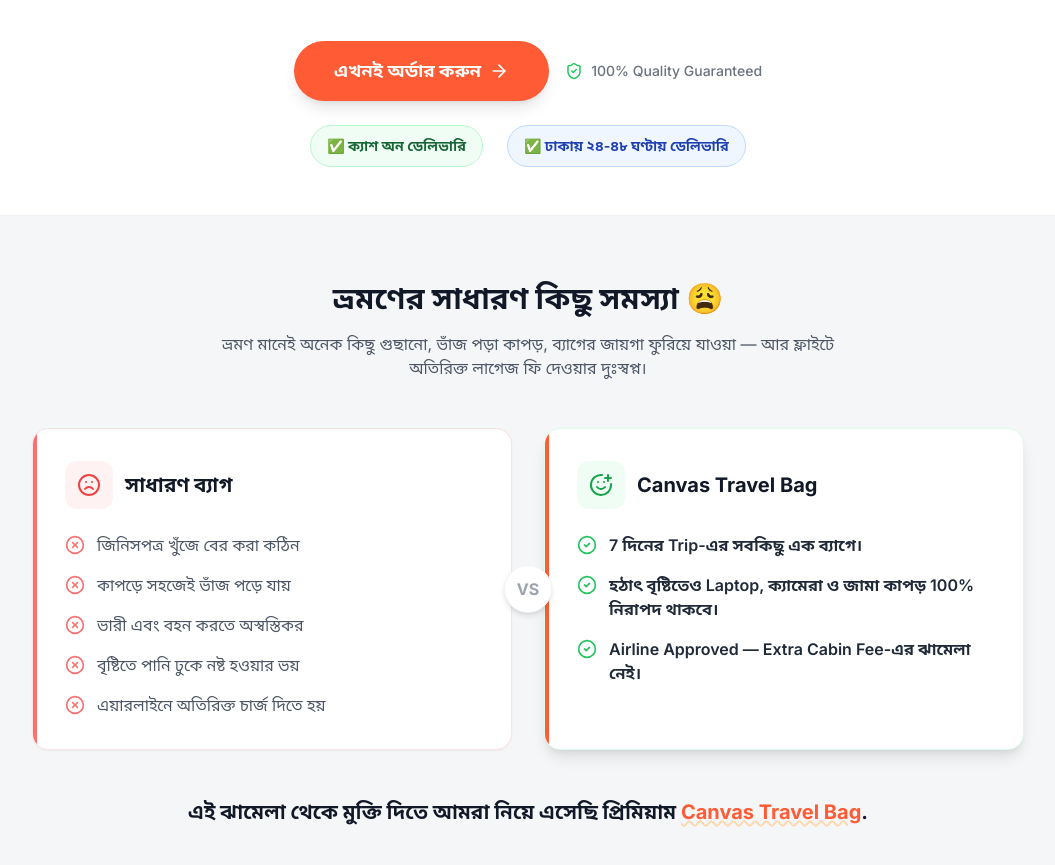
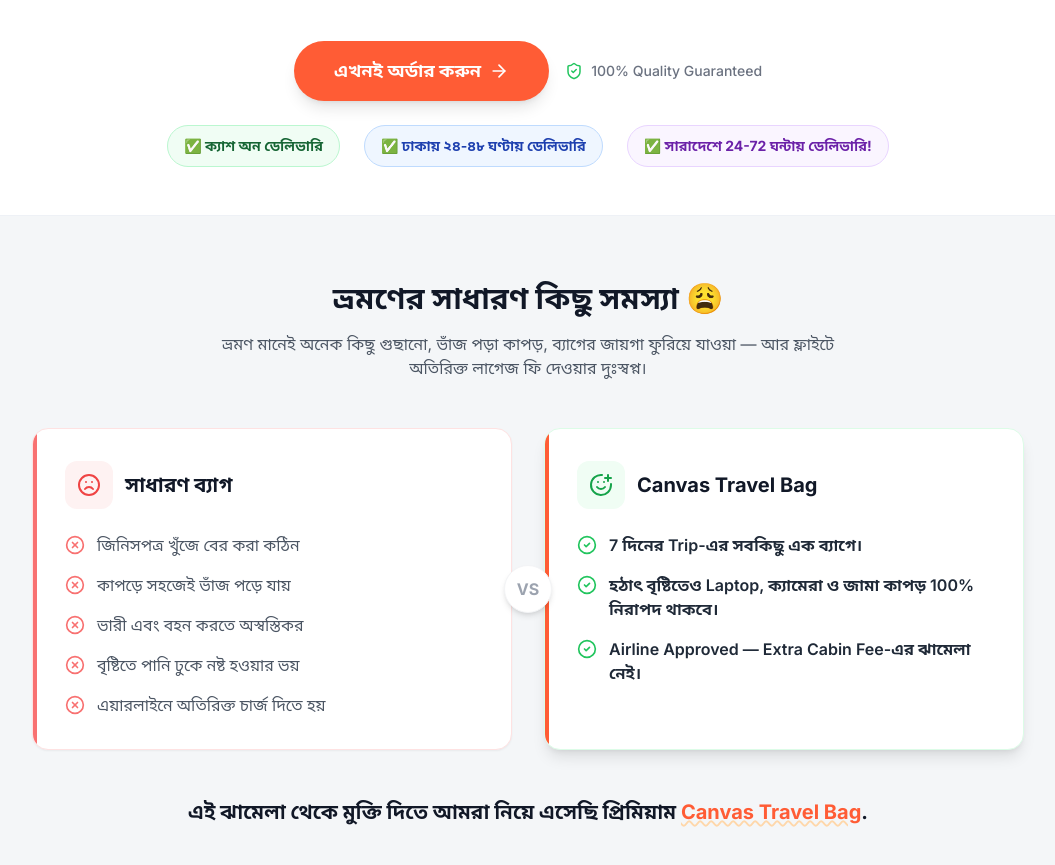
Before and after one commit to Shakhwat-93/stb-landing, a React (Vite) app: page / in a window 1280 px wide. Shown: the part 1230-2095 px from the top of the page, without its empty margins (112-1167 px from the left). Built offline with nearby package versions, Linux system fonts and the light colour scheme; no server answers.

Commit message:
feat: add nationwide 24-72 hours delivery trust badge

```diff
--- a/src/components/Hero.tsx
+++ b/src/components/Hero.tsx
@@ -91,6 +91,9 @@
             <div className="flex items-center gap-2 bg-blue-50 border border-blue-200 text-blue-800 px-4 py-2.5 rounded-full text-sm font-bold">
               ✅ ঢাকায় ২৪-৪৮ ঘণ্টায় ডেলিভারি
             </div>
+            <div className="flex items-center gap-2 bg-purple-50 border border-purple-200 text-purple-800 px-4 py-2.5 rounded-full text-sm font-bold">
+              ✅ সারাদেশে 24-72 ঘন্টায় ডেলিভারি!
+            </div>
           </motion.div>
 
         </div>
```
